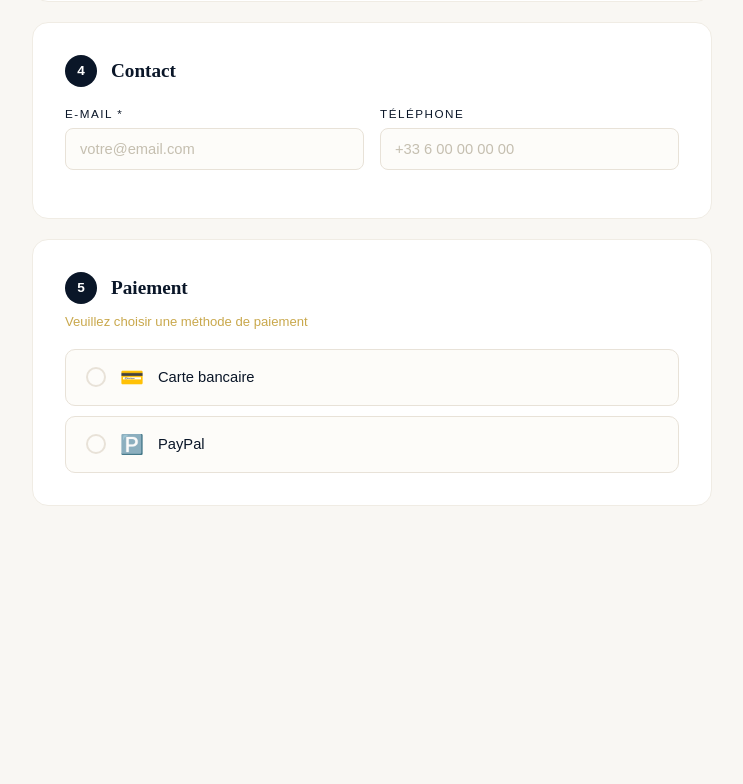
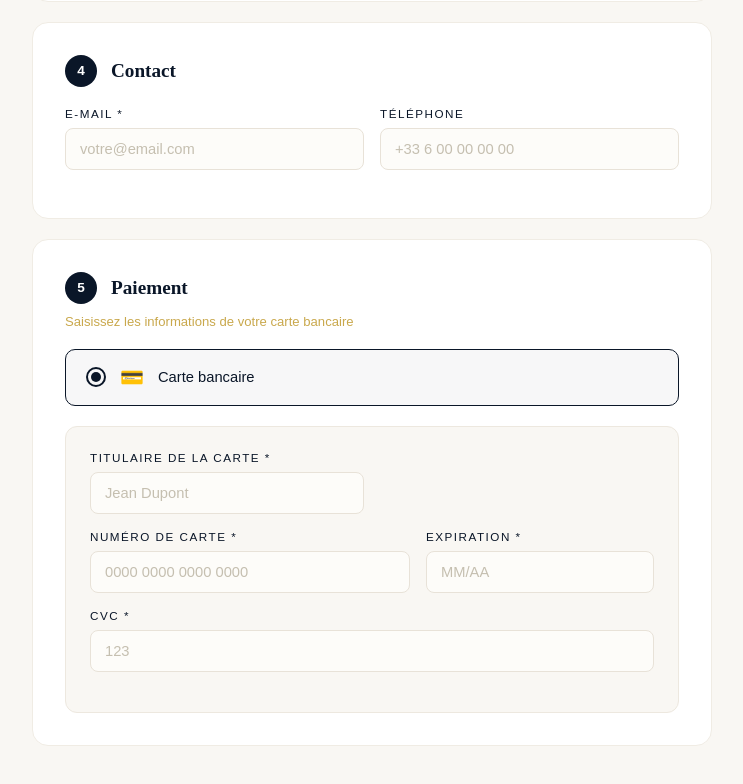
Before and after one commit to yevhen-kefa/TNCF, a React (Vite) app in the folder frontend/: page /booking in a window 1280 px wide. Shown: the part 1290-2074 px from the top of the page, without its empty margins (82-825 px from the left). Before the commit the page ends 1880 px from the top, so only its background shows below. Built offline with nearby package versions, Linux system fonts and the light colour scheme.

Commit message:
add page 'booking'

```diff
--- a/frontend/src/pages/Account.tsx
+++ b/frontend/src/pages/Account.tsx
@@ -1,20 +1,8 @@
 import React, { useState, useRef, useEffect } from 'react';
 import '../assets/style/count.css';
+import '../assets/img/images';
+import { alertSvg, arriveSvg, arrowLeftSvg, arrowRightSvg, boxGoldSvg, cartSvg, departSvg, layerSvg, logoSvg, mailSvg, passSvg, persoWhiteSvg, shielSvg, tickeSvg } from '../assets/img/images';
 
-import logoSvg from '../assets/img/logo.svg';
-import mailSvg from '../assets/img/mail.svg';
-import passSvg from '../assets/img/pass.svg';
-import shieldSvg from '../assets/img/shield.svg';
-import personWhiteSvg from '../assets/img/person_white.svg';
-import ticketSvg from '../assets/img/ticket.svg';
-import cartSvg from '../assets/img/cart.svg';
-import boxGSvg from '../assets/img/box_g.svg';
-import alertSvg from '../assets/img/alert.svg';
-import layerSvg from '../assets/img/layer.svg';
-import arriveSvg from '../assets/img/arrive.svg';
-import departSvg from '../assets/img/depart.svg';
-import arrowLSvg from '../assets/img/arrow_l.svg';
-import arrowRSvg from '../assets/img/arrow_r.svg';
 
 export default function Account() {
   const [userFullName, setUserFullName] = useState('Chargement... ');
@@ -162,7 +150,7 @@ export default function Account() {
                 Membre Gold
               </span>
               <span className="profile-badge badge-verified">
-                <img src={shieldSvg} alt="" />
+                <img src={shielSvg} alt="" />
                 Compte vérifié
               </span>
             </div>
@@ -186,7 +174,7 @@ export default function Account() {
 
           {/* Bouton modifier */}
           <a href="#" className="btn-edit">
-            <img src={personWhiteSvg} alt="" />
+            <img src={persoWhiteSvg} alt="" />
             Modifier le profil
           </a>
         </div>
@@ -195,7 +183,7 @@ export default function Account() {
         <div className="account-grid">
           <a href="#" className="account-menu-card">
             <div className="menu-card-icon">
-              <img src={ticketSvg} alt="" />
+              <img src={tickeSvg} alt="" />
             </div>
             <div className="menu-card-text">
               <h4>Mes Réservations</h4>
@@ -221,7 +209,7 @@ export default function Account() {
 
           <a href="#" className="account-menu-card">
             <div className="menu-card-icon">
-              <img src={boxGSvg} alt="" />
+              <img src={boxGoldSvg} alt="" />
             </div>
             <div className="menu-card-text">
               <h4>Mes avantages</h4>
@@ -247,7 +235,7 @@ export default function Account() {
 
           <a href="#" className="account-menu-card">
             <div className="menu-card-icon">
-              <img src={shieldSvg} alt="" />
+              <img src={shielSvg} alt="" />
             </div>
             <div className="menu-card-text">
               <h4>Sécurité</h4>
@@ -288,7 +276,7 @@ export default function Account() {
             onClick={() => scrollByAmount(-310)}
             style={{ opacity: atStart ? 0.35 : 1, pointerEvents: atStart ? 'none' : 'auto' }}
           >
-            <img src={arrowLSvg} alt="←" />
+            <img src={arrowLeftSvg} alt="←" />
           </button>
 
           <div
@@ -526,7 +514,7 @@ export default function Account() {
             onClick={() => scrollByAmount(310)}
             style={{ opacity: atEnd ? 0.35 : 1, pointerEvents: atEnd ? 'none' : 'auto' }}
           >
-            <img src={arrowRSvg} alt="→" />
+            <img src={arrowRightSvg} alt="→" />
           </button>
         </div>
 
--- a/frontend/src/pages/Booking.tsx
+++ b/frontend/src/pages/Booking.tsx
@@ -9,9 +9,7 @@ import '../assets/style/booking.css';
 import '../assets/img/images';
 import { boxSvg, clockSvg, logoSvg, persoWhiteSvg } from "../assets/img/images";
 
-
-
-type PaymentMethod = 'card' | 'patpal' | '';
+type PaymentMethod = 'card';
 type SeatOption = 'none' | 'window' | 'aisle' | 'quiet'
 
 interface BaggageOptions {
@@ -42,9 +40,16 @@ export default function Booking() {
     telephone: '',
   });
 
+  const [cardDetails, setCardDetails] = useState({
+    name: '',
+    number: '',
+    expiry: '',
+    cvv: ''
+  });
+
   const [seat, setSeat] = useState<SeatOption>('none');
   const [baggage, setBaggage] = useState<BaggageOptions>({ extra: 0, special: 0 });
-  const [payment, setPayment] = useState<PaymentMethod>('');
+  const [payment] = useState<PaymentMethod>('card');
   const [message, setMessage] = useState<{ text: string; type: 'error' | 'success' | '' }>({ text: '', type: '' });
   const [isLoading, setIsLoading] = useState(false);
 
@@ -69,6 +74,11 @@ export default function Booking() {
     setContact(prev => ({ ...prev, [name]: value }));
   };
 
+  const handleCardChange = (e: React.ChangeEvent<HTMLInputElement>) => {
+    const { name, value } = e.target;
+    setCardDetails(prev => ({ ...prev, [name]: value }));
+  };
+
   const handleSubmit = async () => {
     // Validation
     if (!passenger.prenom || !passenger.nom) {
@@ -79,8 +89,8 @@ export default function Booking() {
       setMessage({ text: 'Veuillez entrer votre adresse e-mail.', type: 'error' });
       return;
     }
-    if (!payment) {
-      setMessage({ text: 'Veuillez choisir un mode de paiement.', type: 'error' });
+    if (!cardDetails.name || !cardDetails.number || !cardDetails.expiry || !cardDetails.cvv) {
+      setMessage({ text: 'Veuillez remplir tous les champs de la carte bancaire.', type: 'error' });
       return;
     }
 
@@ -93,6 +103,11 @@ export default function Booking() {
       seat,
       baggage,
       payment,
+      cardDetails: {
+          name: cardDetails.name,
+          number: cardDetails.number.replace(/\s/g, ''),
+          expiry: cardDetails.expiry
+      },
       train,
       total,
     };
@@ -135,11 +150,6 @@ export default function Booking() {
             Session expire dans
             <span className="timer-count">{timerStr}</span>
           </div>
-          <a href="#" className="cart-btn">
-            <img src={boxSvg} alt="" />
-            Panier
-            <span className="cart-count">1</span>
-          </a>
           <a href="/login" className="cart-btn">
             <img src={persoWhiteSvg} alt="" />
             Connexion
@@ -341,25 +351,67 @@ export default function Booking() {
               <div className="booking-step-num">5</div>
               <h2>Paiement</h2>
             </div>
-            <p className="booking-section-sub">Veuillez choisir une méthode de paiement</p>
+            <p className="booking-section-sub">Saisissez les informations de votre carte bancaire</p>
 
             <div className="booking-payment-options">
-              {[
-                { id: 'card',   label: 'Carte bancaire', icon: '💳' },
-                { id: 'paypal', label: 'PayPal',         icon: '🅿️' },
-              ].map(opt => (
-                <label
-                  key={opt.id}
-                  className={`booking-payment-card${payment === opt.id ? ' selected' : ''}`}
-                  onClick={() => setPayment(opt.id as PaymentMethod)}
-                >
+                <label className="booking-payment-card selected">
                   <div className="booking-payment-radio">
-                    <div className={`booking-payment-dot${payment === opt.id ? ' active' : ''}`}></div>
+                    <div className="booking-payment-dot active"></div>
                   </div>
-                  <span className="booking-payment-icon">{opt.icon}</span>
-                  <span className="booking-payment-label">{opt.label}</span>
+                  <span className="booking-payment-icon">💳</span>
+                  <span className="booking-payment-label">Carte bancaire</span>
                 </label>
-              ))}
+            </div>
+
+            <div className="booking-card-form" style={{ marginTop: '20px', padding: '24px', border: '1px solid #ede8df', borderRadius: '12px', background: 'var(--light)' }}>
+              <div className="booking-form-row">
+                <div className="booking-form-group">
+                  <label className="booking-label">Titulaire de la carte *</label>
+                  <input
+                    className="booking-input"
+                    type="text" name="name"
+                    placeholder="Jean Dupont"
+                    value={cardDetails.name}
+                    onChange={handleCardChange}
+                  />
+                </div>
+              </div>
+
+              <div className="booking-form-row" style={{ display: 'flex', gap: '16px', flexWrap: 'wrap' }}>
+                <div className="booking-form-group" style={{ flex: '2 1 200px' }}>
+                  <label className="booking-label">Numéro de carte *</label>
+                  <input
+                    className="booking-input"
+                    type="text" name="number"
+                    placeholder="0000 0000 0000 0000"
+                    maxLength={19}
+                    value={cardDetails.number}
+                    onChange={handleCardChange}
+                  />
+                </div>
+                <div className="booking-form-group" style={{ flex: '1 1 80px' }}>
+                  <label className="booking-label">Expiration *</label>
+                  <input
+                    className="booking-input"
+                    type="text" name="expiry"
+                    placeholder="MM/AA"
+                    maxLength={5}
+                    value={cardDetails.expiry}
+                    onChange={handleCardChange}
+                  />
+                </div>
+                <div className="booking-form-group" style={{ flex: '1 1 80px' }}>
+                  <label className="booking-label">CVC *</label>
+                  <input
+                    className="booking-input"
+                    type="text" name="cvv"
+                    placeholder="123"
+                    maxLength={4}
+                    value={cardDetails.cvv}
+                    onChange={handleCardChange}
+                  />
+                </div>
+              </div>
             </div>
           </div>
 
```
Also changed, not shown: frontend/src/assets/img/images.ts (+4 -4 lines).
